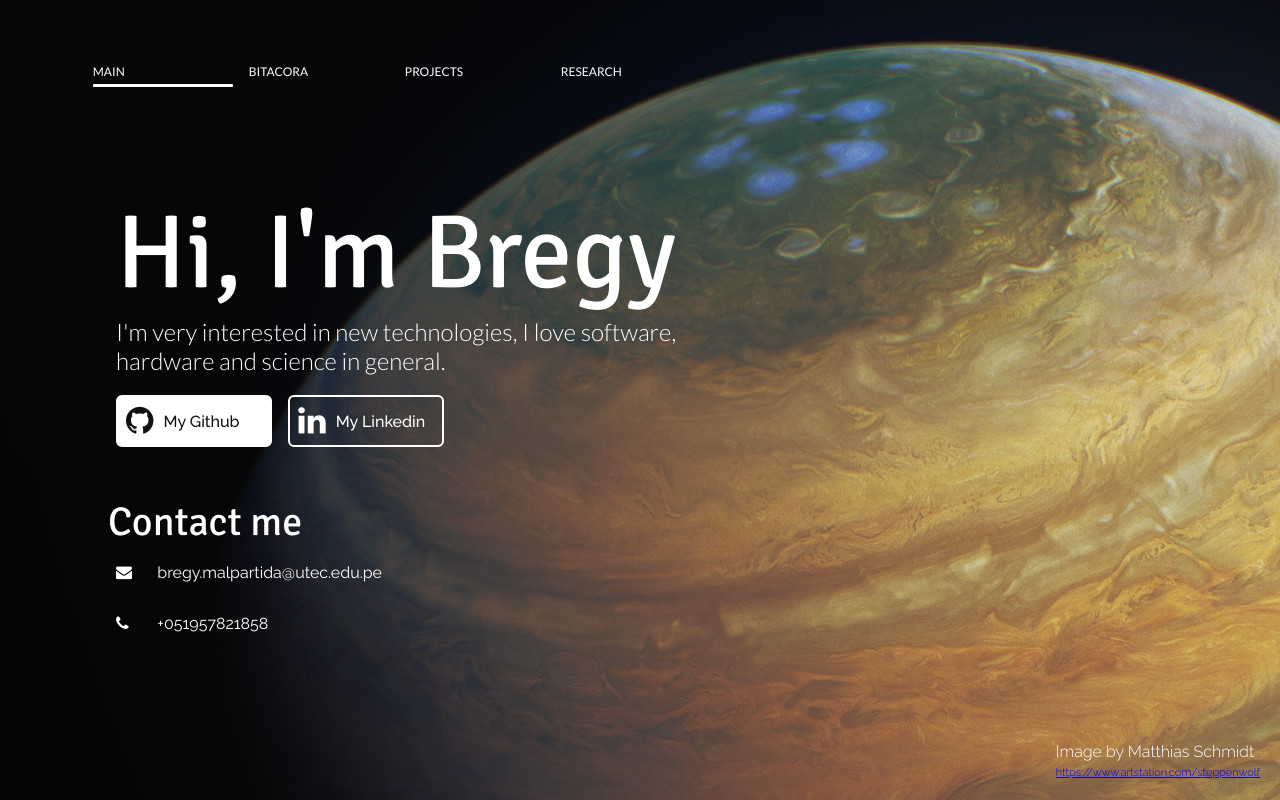
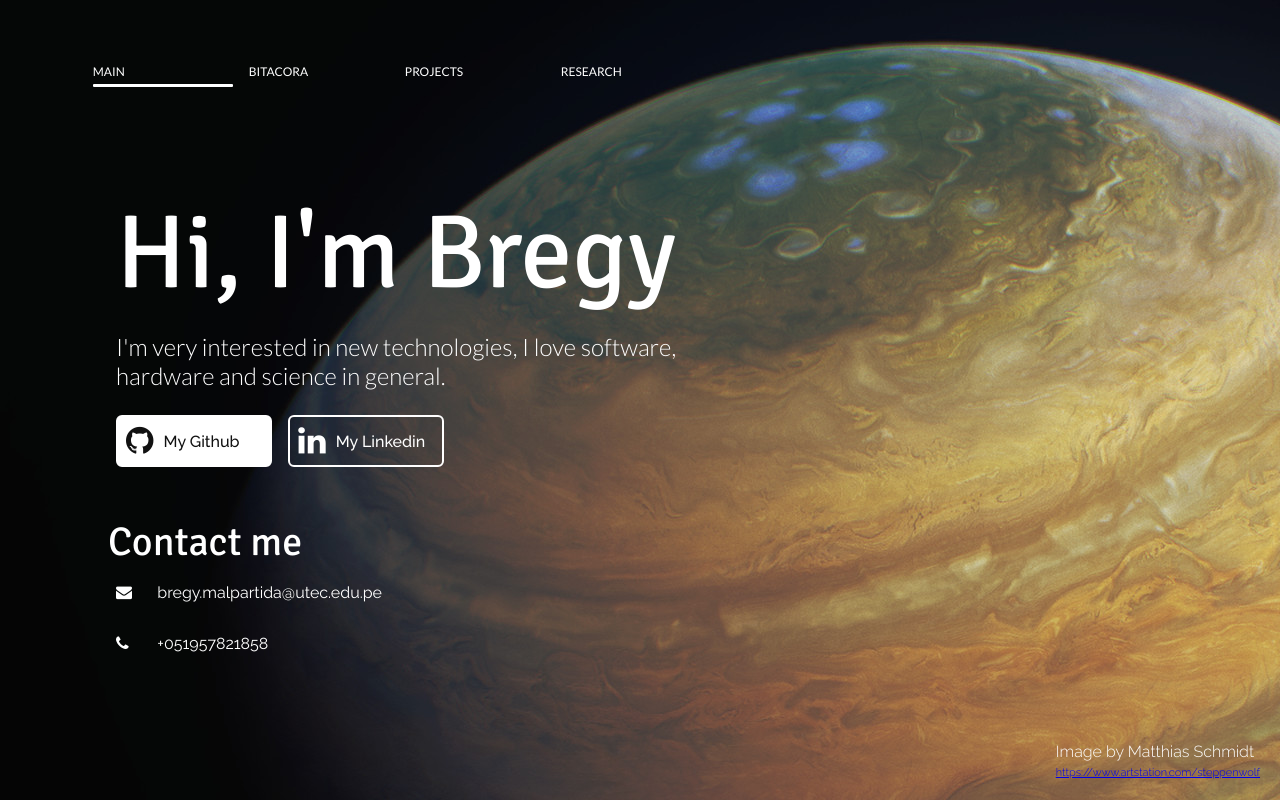
Before and after one commit to bregydoc/bregyme, a React (Create React App) app: page / in a window 1280 px wide. Built offline with nearby package versions, Linux system fonts and the light colour scheme.

Commit message:
Fixed padding error

```diff
--- a/src/components/ImBregy.js
+++ b/src/components/ImBregy.js
@@ -8,7 +8,7 @@ import RButton from "./RButton";
 
 const styles = StyleSheet.create({
 	buttons: {
-		marginTop: "20px",
+		marginTop: "25px",
 		width: "30%",
 		"@media only screen and (max-width: 600px)": {
 			width: "100%"
@@ -26,6 +26,7 @@ const Greeting = styled.div`
 `;
 
 const Description = styled.div`
+	margin-top: 15px;
 	font-family: "Lato", sans-serif;
 	font-weight: 300;
 	font-size: 3vh;
```
